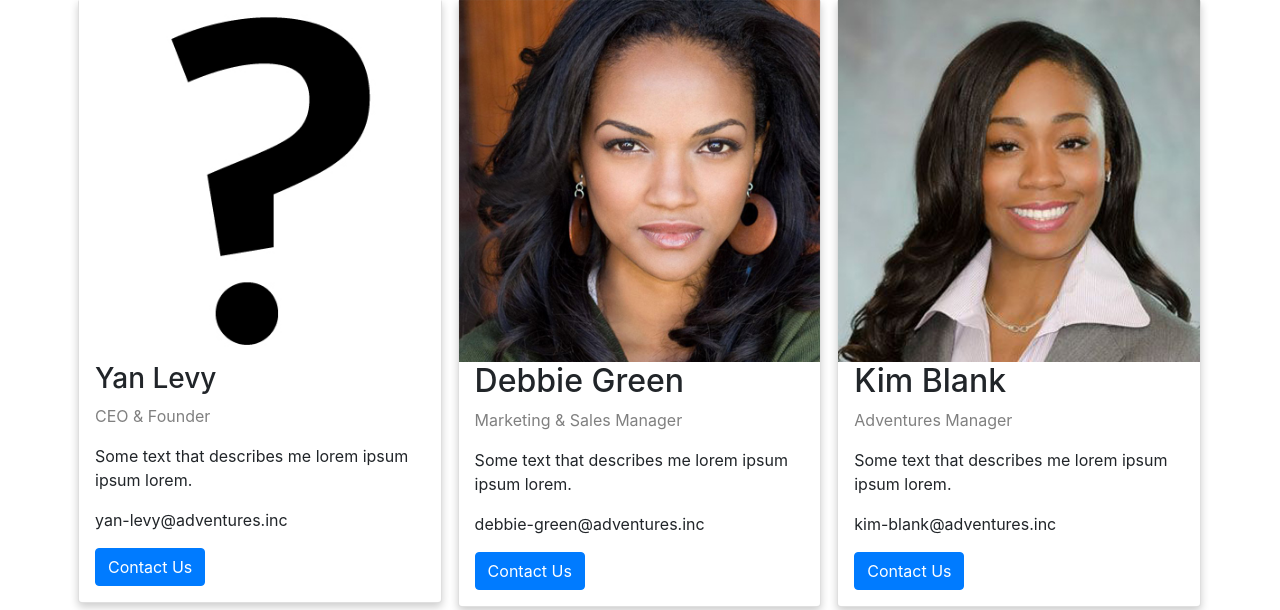
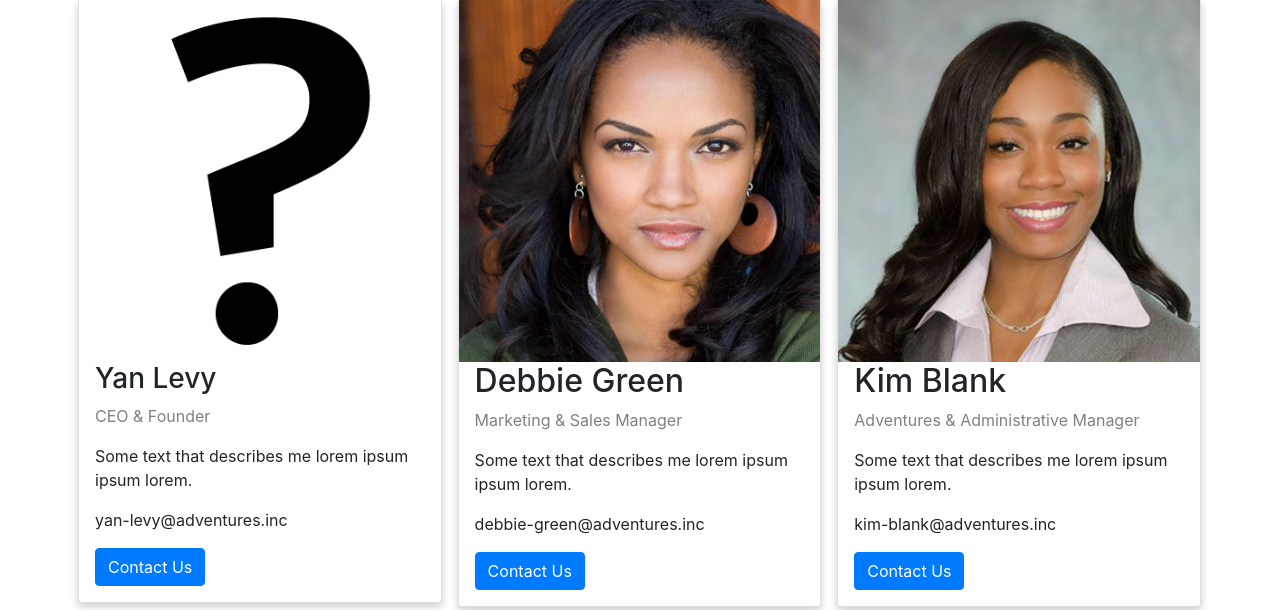
Before and after one commit to YanickGit/adventures_inc, a PHP site: page /the-team.php in a window 1280 px wide. Shown: the part 127-737 px from the top of the page. Run offline with PHP 8.4, Linux system fonts and the light colour scheme; some libraries are stand-ins or nearby versions.

Commit message:
Update the-team.php

```diff
--- a/the-team.php
+++ b/the-team.php
@@ -36,7 +36,7 @@
       <img id ="team-img"src="images/team/kim-blank.jpg" alt="kim-blank">
       <div class="theTeam">
         <h2>Kim Blank</h2>
-        <p class="title">Adventures Manager</p>
+        <p class="title">Adventures & Administrative Manager</p>
         <p>Some text that describes me lorem ipsum ipsum lorem.</p>
         <p>kim-blank@adventures.inc</p>
         <p><a href="contact-us.php" class="btn btn-primary">Contact Us</a></p>
```
